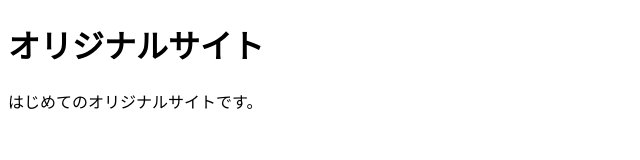
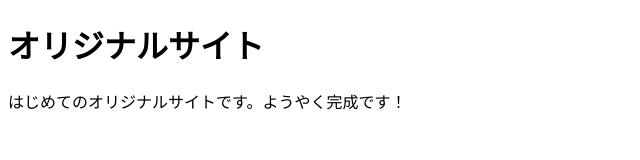
Before and after one commit to ayichigo/mysite, a plain HTML site: page index.html in a window 1280 px wide. Shown: the whole page, without its empty margins (0-640 px from the left). Drawn offline with Linux system fonts and the light colour scheme.

Commit message:
Add files via upload

```diff
--- a/index.html
+++ b/index.html
@@ -7,6 +7,6 @@
 </head>
 <body>
   <h1>オリジナルサイト</h1>
-  <p>はじめてのオリジナルサイトです。</p>
+  <p>はじめてのオリジナルサイトです。ようやく完成です！</p>
 </body>
 </html>
```
